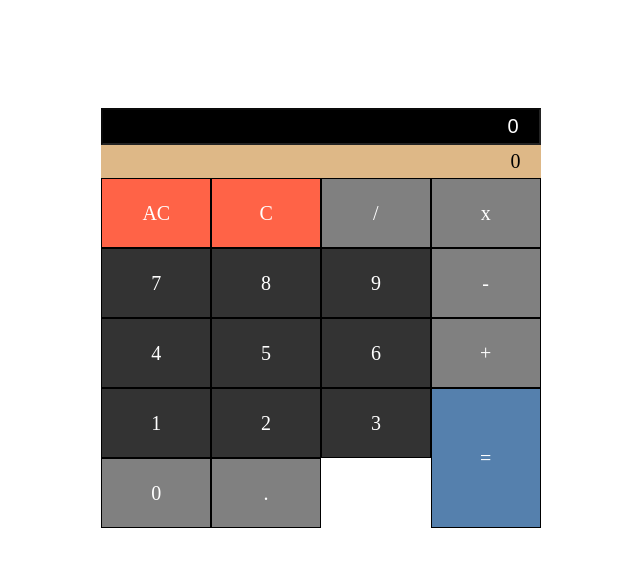
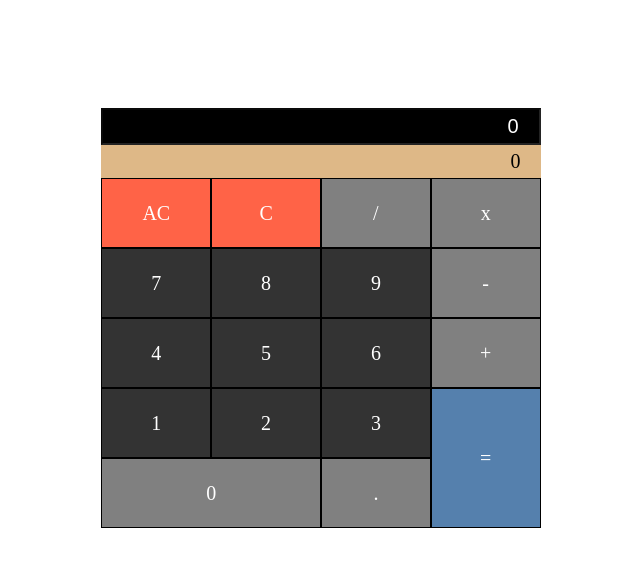
Before and after one commit to joshraiborde/JSCalculator, a plain HTML site: page index.html in a window 1280 px wide. Shown: the whole page, without its empty margins (319-959 px from the left). Drawn offline with nearby package versions, Linux system fonts and the light colour scheme.

Commit message:
styling changes'

```diff
--- a/style.css
+++ b/style.css
@@ -1,11 +1,11 @@
-.container {
+.container{
     padding-top: 100px;
     display: flex;
     justify-content: center;
     align-items: center;
 }
 
-.grid {
+.grid{
     display: grid;
     grid-template-columns: 1fr 1fr 1fr 1fr;
     grid-template-rows: 1fr 1fr 1fr 1fr 1fr 1fr;
@@ -33,7 +33,7 @@
 
 .padButton:hover{
     border: 1px solid white;
-    color: #ccc;
+    color: yellow;
 }
 
 .dis{
@@ -56,7 +56,7 @@
 }
 
 .zero{
-    grid-row: zero;
+    grid-area: zero;
 }
 
 .equal{
@@ -82,3 +82,7 @@ input::placeholder{
     color: white;
     font-size: 20px;
 }
+
+#zero{
+    background-color: ;
+}
```
